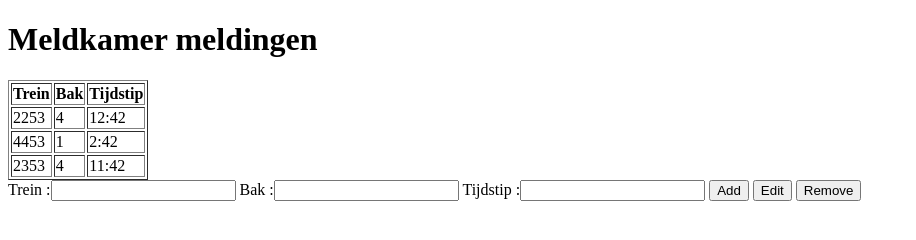
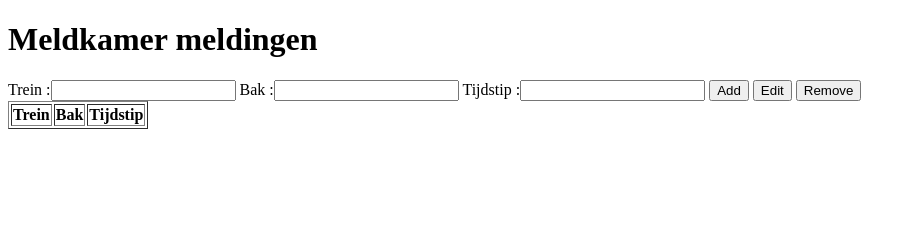
Before and after one commit to Jaapapa/trainwave, a plain HTML site: page meldkamer.html in a window 1280 px wide. Shown: the whole page, without its empty margins (0-916 px from the left). Drawn offline with Linux system fonts and the light colour scheme.

Commit message:
some css

```diff
--- a/meldkamer.html
+++ b/meldkamer.html
@@ -5,37 +5,19 @@
     <meta name="viewport" content="width=device-width, height=device-height, initial-scale=1.0" />
     <link rel="stylesheet" href="https://cdnjs.cloudflare.com/ajax/libs/font-awesome/4.7.0/css/font-awesome.min.css">
     <script src="./JS/include.js"></script>
-
     <script src="./JS/meldkamer.js"></script>
+    <link rel="stylesheet" href="./CSS/general.css">
+    <link rel="stylesheet" href="./CSS/meldkamer.css">
 
 </head>
 
 <body>
-    <h1> Meldkamer meldingen </h1>
+    <maincontainer>
+    <headcontainer>
+        <h1> Meldkamer meldingen </h1>
+    </headcontainer>
+    <infocontainer>
     <div class="container">
-        <div class="tab tab-1">
-            <table id="table" border="1">
-                <tr>
-                    <th>Trein</th>
-                    <th>Bak</th>
-                    <th>Tijdstip</th>
-                </tr>
-                <tr>
-                    <td>2253</td>
-                    <td>4</td>
-                    <td>12:42</td>
-                </tr>
-                <tr>
-                    <td>4453</td>
-                    <td>1</td>
-                    <td>2:42</td>
-                </tr>
-                    <td>2353</td>
-                    <td>4</td>
-                    <td>11:42</td>
-                </tr>
-            </table>
-        </div>
         <div class="tab tab-2">
             Trein :<input type="text" name="Trein" id="Trein">
             Bak :<input type="text" name="Bak" id="Bak">
@@ -45,7 +27,20 @@
             <button onclick="editHtmlTbleSelectedRow();">Edit</button>
             <button onclick="removeSelectedRow();">Remove</button>
         </div>
+
+        <div class="tab tab-1">
+            <table id="table" border="1">
+                <tr>
+                    <th>Trein</th>
+                    <th>Bak</th>
+                    <th>Tijdstip</th>
+                </tr>
+            </table>
+        </div>
     </div>
+</infocontainer>
+
+</maincontainer>
 
     <script>
 
```
